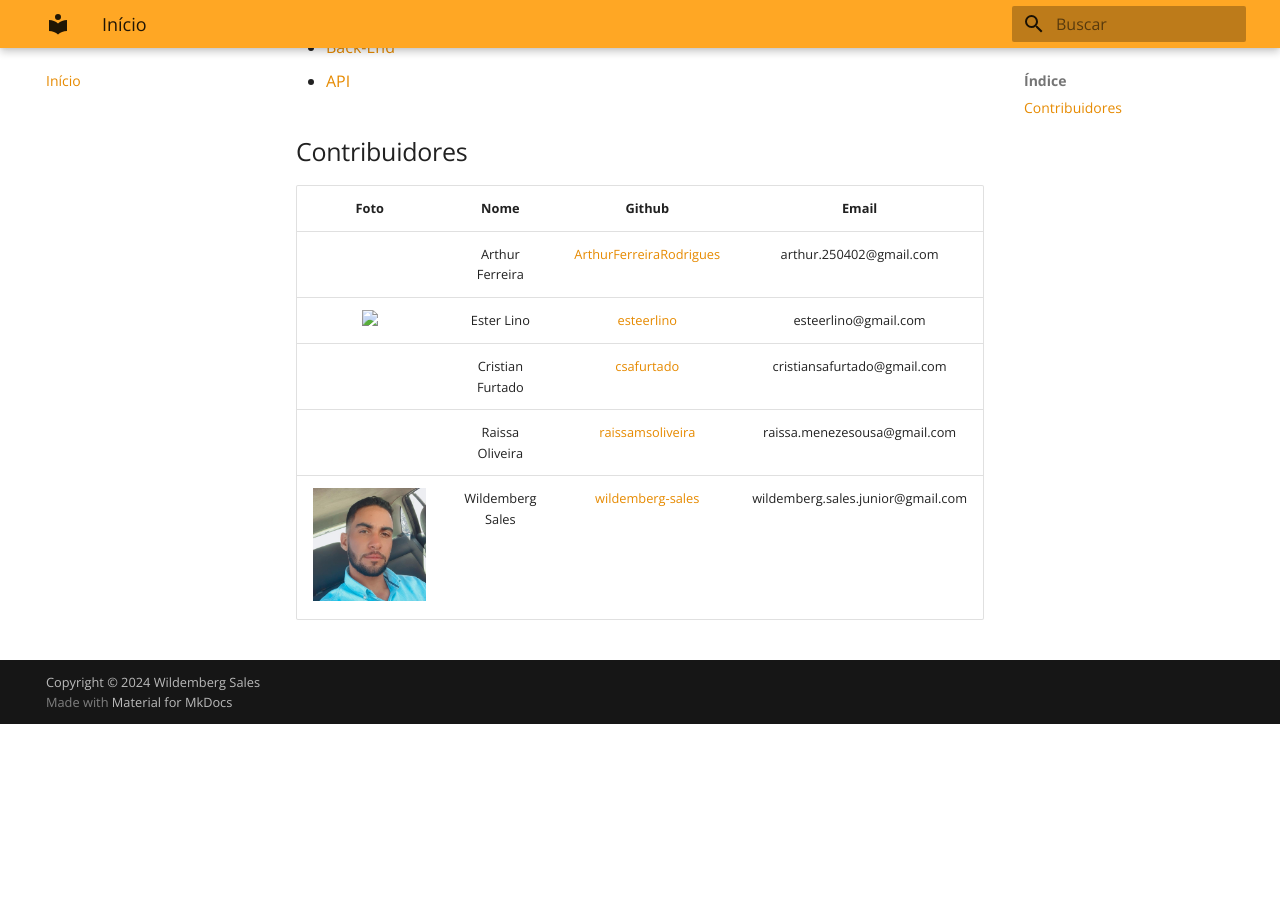
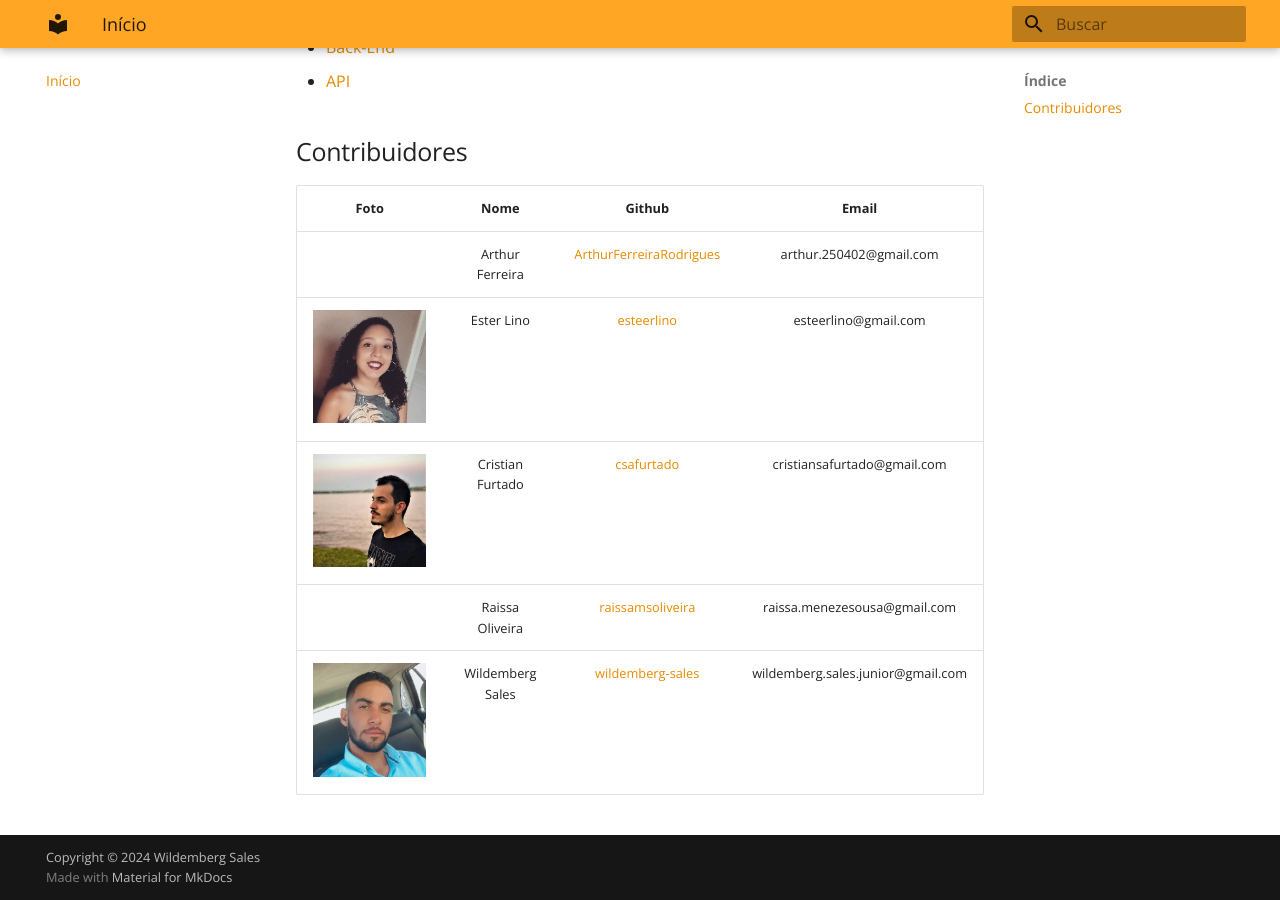
Before and after one commit to ResidenciaTICBrisa/T2G4-Querido-Diario, an MkDocs documentation site: the page built from docs/index.md, in a window 1280 px wide and 900 px high, scrolled down 1008 px. Built offline with MkDocs 1.6.1 and Material for MkDocs 9.7.7, drawn with Linux system fonts in a browser that asks for light colours; some web fonts are replaced; before the commit the page ends 1732 px from its top, so only the background shows below that.

Commit message:
Adiciona paricipação em index e README

```diff
--- a/docs/index.md
+++ b/docs/index.md
@@ -14,7 +14,7 @@ A seguir temos a lista de repositórios utilizados pelo time de desenvolvimento
 | Foto | Nome | Github | Email |
 | :--: | :--: | :----: | :---: |
 | | Arthur Ferreira | [ArthurFerreiraRodrigues](https://github.com/ArthurFerreiraRodrigues) | arthur.250402@gmail.com |
-| <img src="./docs/images/ester.jpg" width="200px" /> | Ester Lino | [esteerlino](https://github.com/esteerlino) | esteerlino@gmail.com |
-| | Cristian Furtado | [csafurtado](https://github.com/csafurtado) | cristiansafurtado@gmail.com |
+| <img src="./images/ester.jpg" width="200px" /> | Ester Lino | [esteerlino](https://github.com/esteerlino) | esteerlino@gmail.com |
+| <img src="./images/cristian.jpeg" width="200px" />  | Cristian Furtado | [csafurtado](https://github.com/csafurtado) | cristiansafurtado@gmail.com |
 | | Raissa Oliveira | [raissamsoliveira](https://github.com/raissamsoliveira) | raissa.menezesousa@gmail.com |
 | <img src="./images/will.jpeg" width="200px" /> | Wildemberg Sales | [wildemberg-sales](https://github.com/wildemberg-sales) | wildemberg.sales.junior@gmail.com |
```
Also changed, not shown: README.md (+1 -1 lines), docs/images/cristian.jpeg (added).
